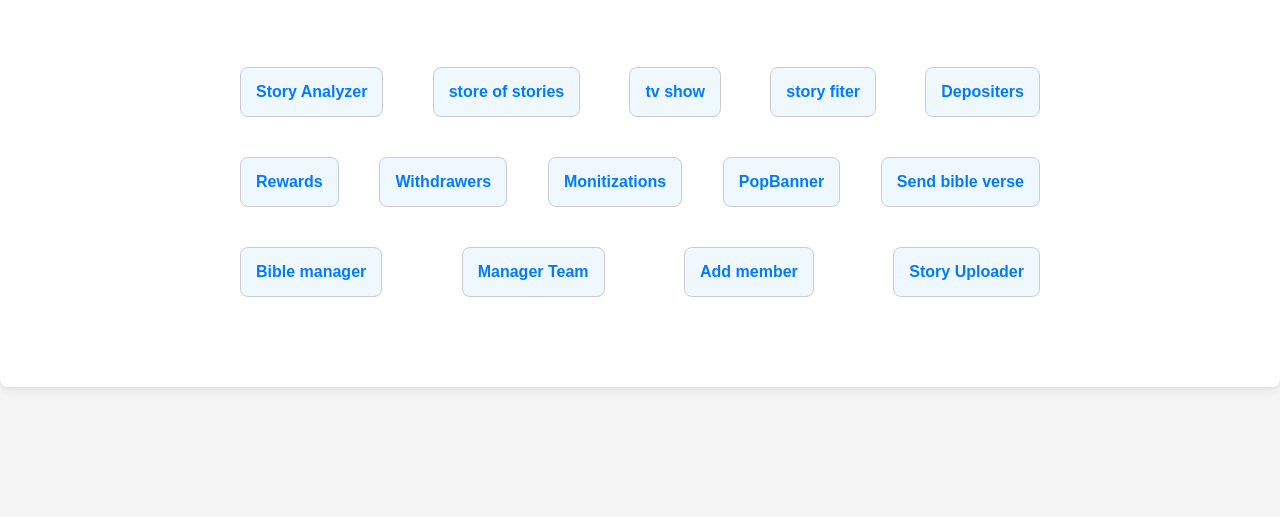
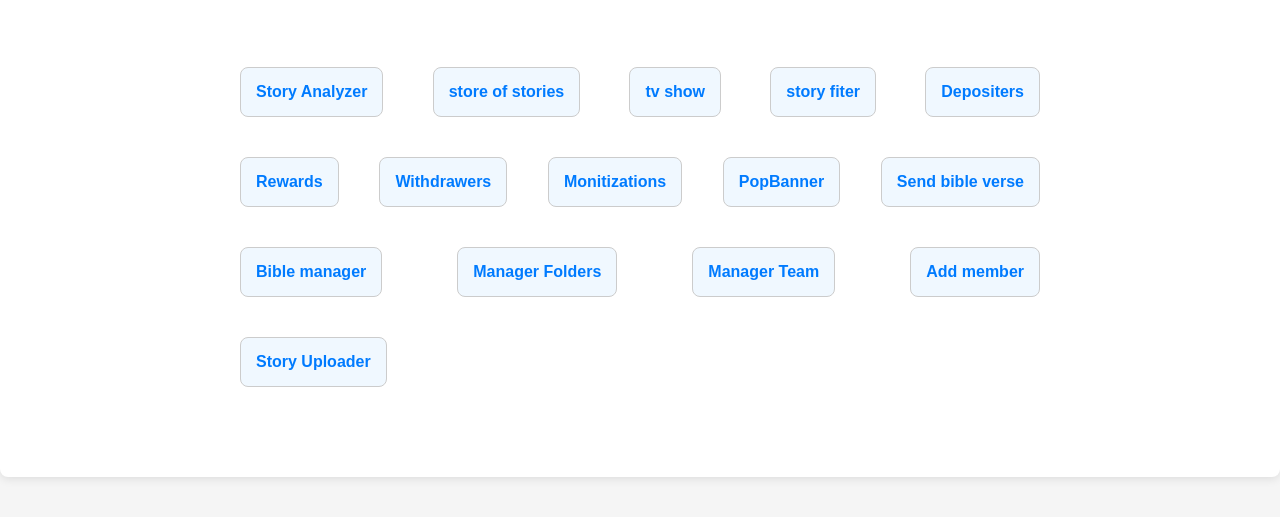
Before and after one commit to Newbhjj2222/tools, a plain HTML site: page index.html in a window 1280 px wide. Shown: the part 131-648 px from the top of the page. Drawn offline with Linux system fonts and the light colour scheme.

Commit message:
Update index.html

```diff
--- a/index.html
+++ b/index.html
@@ -111,6 +111,7 @@
             <li><a href="PopBanner.html">PopBanner</a></li>
             <li><a href="Bible.html">Send bible verse</a></li>
             <li><a href="Verse.html">Bible manager</a></li>
+            <li><a href="folder.html">Manager Folders</a></li>
             <li><a href="Add.html">Manager Team</a></li>
             <li><a href="Team.html">Add member</a></li>
             <li><a href="https://newtalents-g-2.vercel.app/storyUploader.html">Story Uploader</a></li>
```
